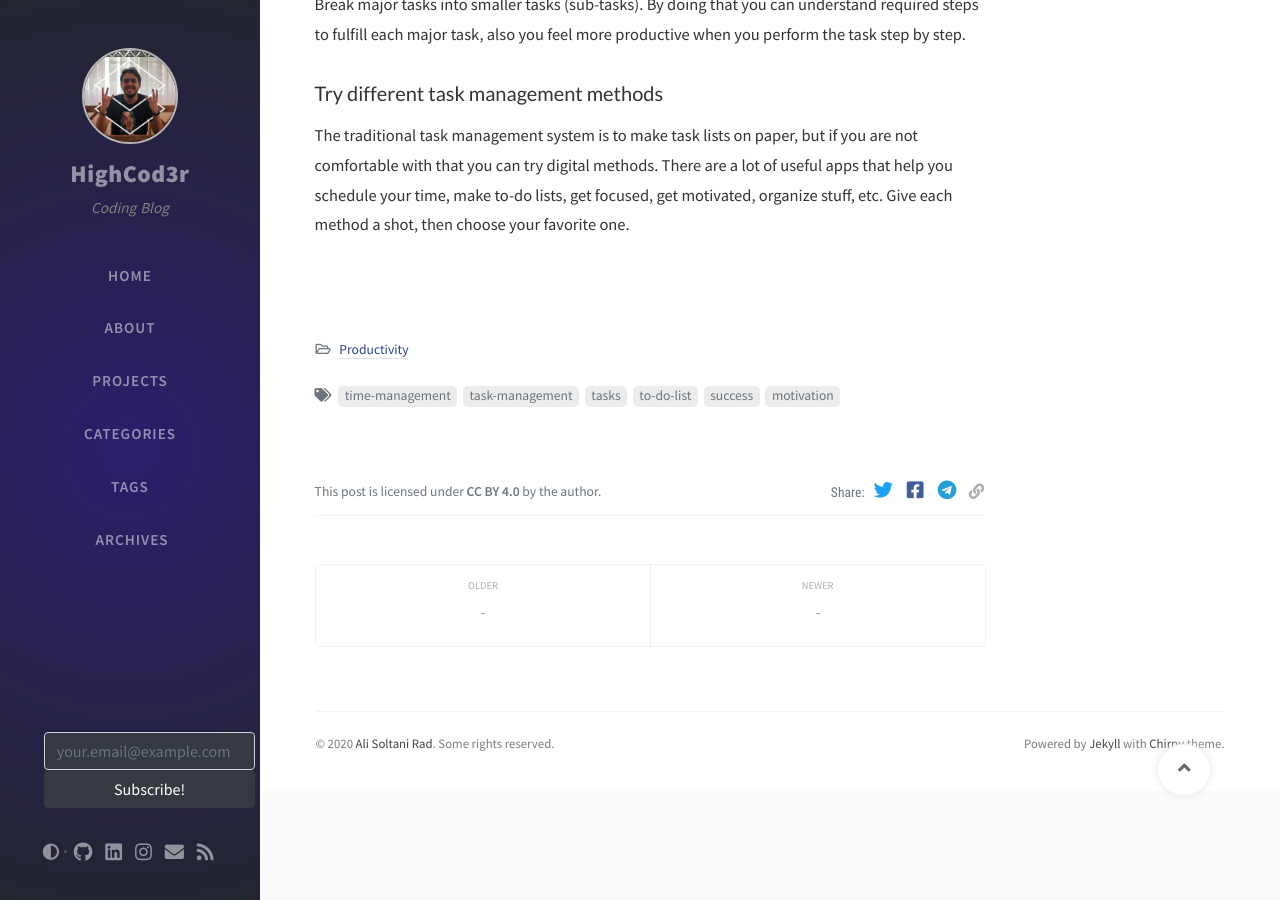
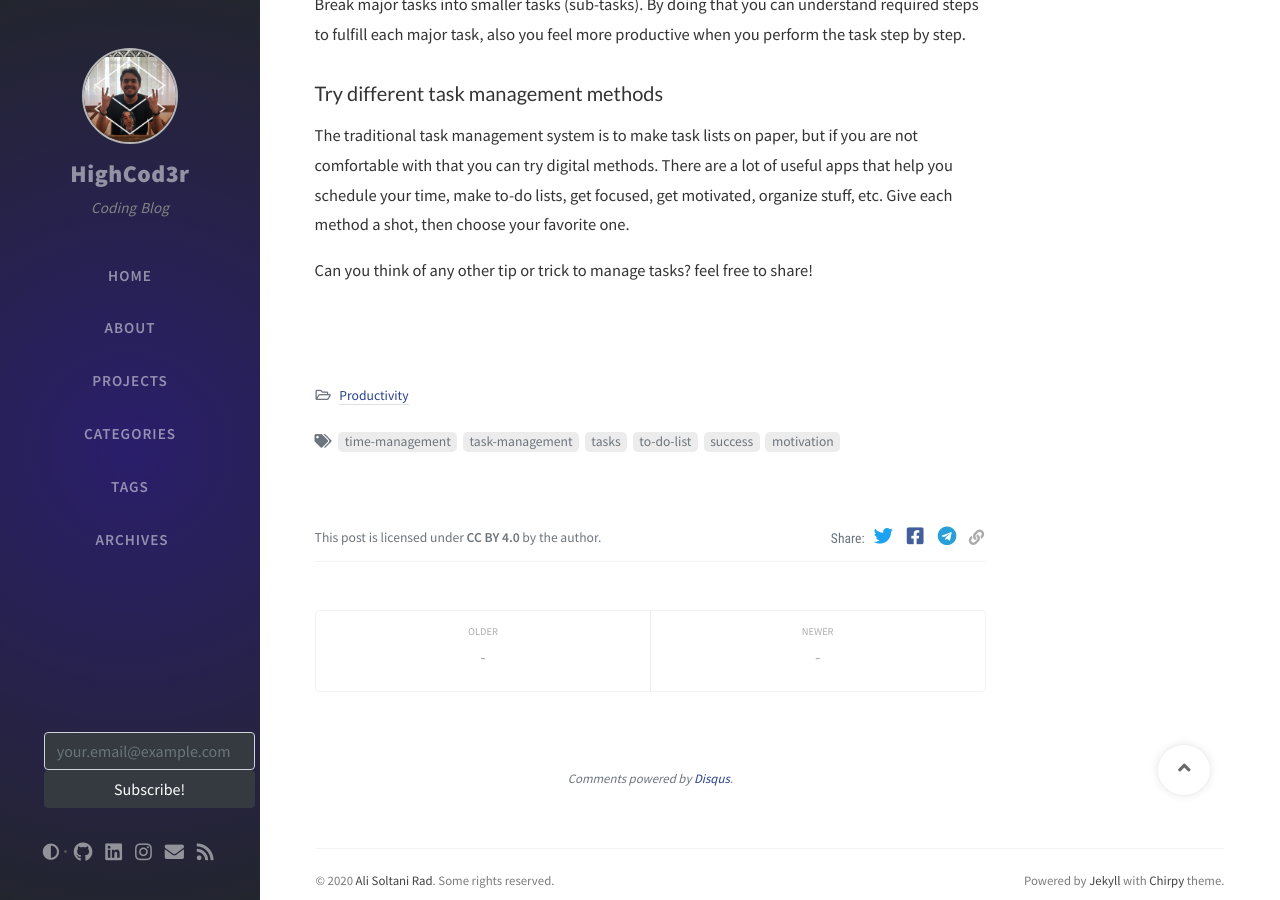
Before and after one commit to alisoltanirad/alisoltanirad.github.io, a Jekyll site: the page built from _posts/2020-12-17-how-to-manage-your-tasks.md, in a window 1280 px wide and 900 px high, scrolled down 872 px. Built offline with Jekyll 4.4.1, drawn with Linux system fonts in a browser that asks for light colours; nearby versions of some CDN libraries; comment, search, counter and statistics services are not loaded; part of the change alters nothing that is shown.

Commit message:
Add commenting system

```diff
--- a/_config.yml
+++ b/_config.yml
@@ -50,8 +50,8 @@ google_analytics:
     cache: false  # pv data local cache, good for the users from GFW area.
 
 disqus:
-  comments: false  # boolean type, the global switch for posts comments.
-  shortname: ''    # Fill with your Disqus shortname. › https://help.disqus.com/en/articles/1717111-what-s-a-shortname
+  comments: true
+  shortname: 'highcod3r'
 
 
 # Prefer color scheme setting.
--- a/_posts/2020-12-17-how-to-manage-your-tasks.md
+++ b/_posts/2020-12-17-how-to-manage-your-tasks.md
@@ -49,3 +49,6 @@ you are not comfortable with that you can try digital methods. There are a lot
 of useful apps that help you schedule your time, make to-do lists, get focused,
 get motivated, organize stuff, etc. Give each method a shot, then choose your
 favorite one.
+
+
+Can you think of any other tip or trick to manage tasks? feel free to share!
```
